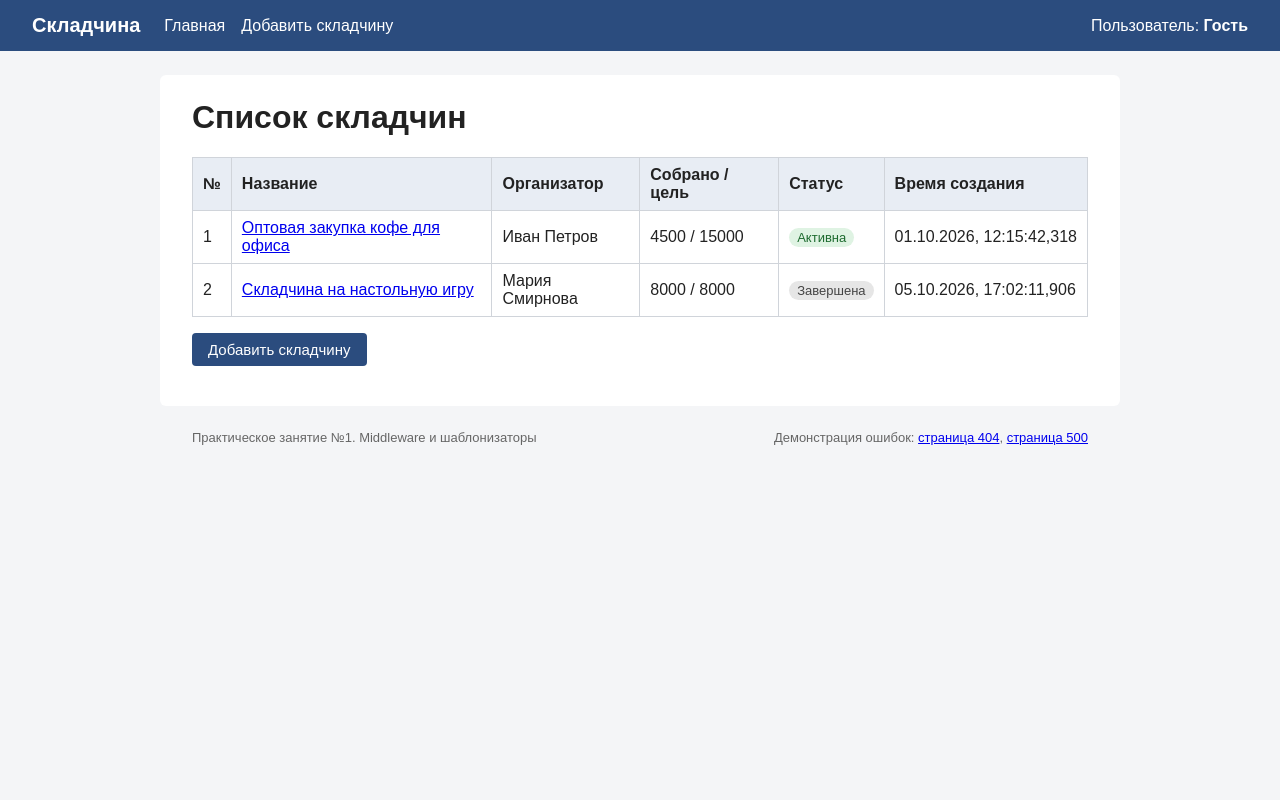
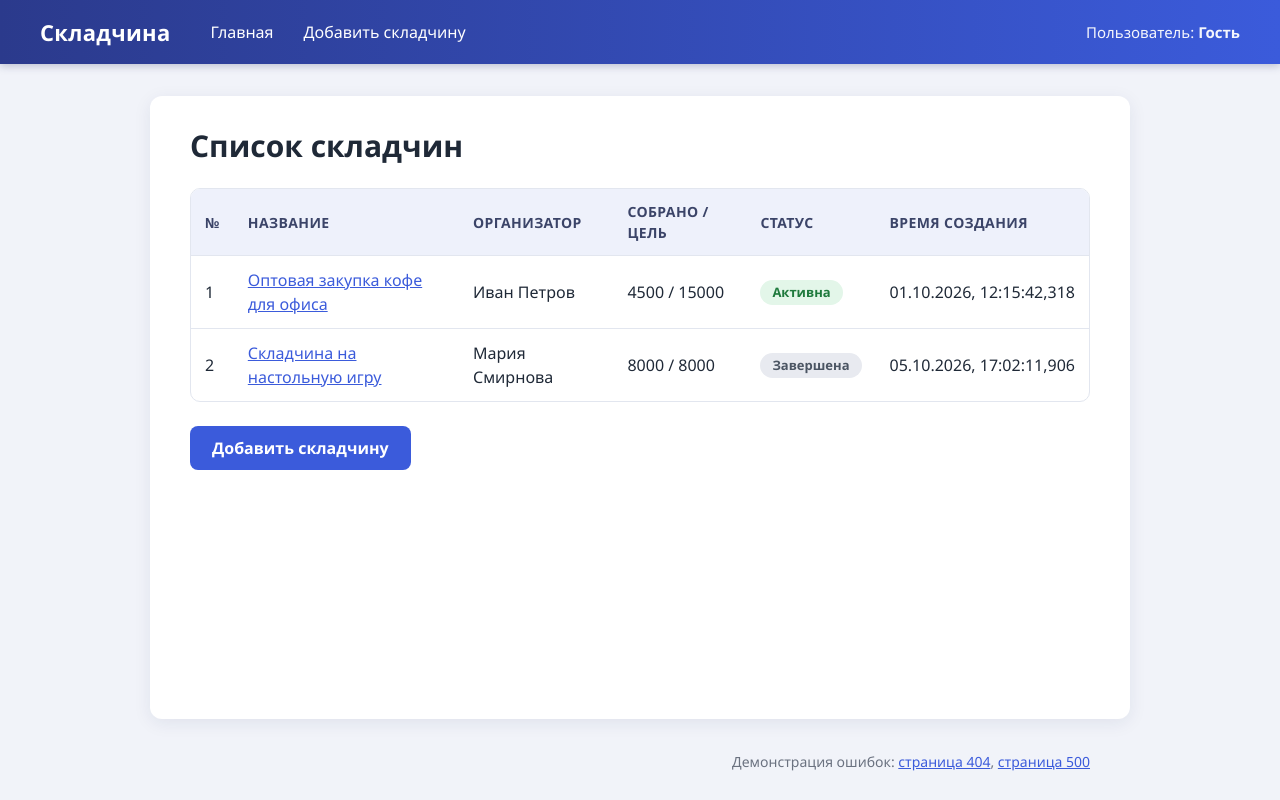
Before and after one commit to Nadezhda-Dorozhko/skladchina, a Node server app: page / in a window 1280 px wide. Run offline with Node 20, Linux system fonts and the light colour scheme; data that the repository does not hold is empty.

Commit message:
pz21: new styles, logout button, footer cleanup

```diff
--- a/public/style.css
+++ b/public/style.css
@@ -1,28 +1,176 @@
+:root {
+  --primary: #3b5bdb;
+  --primary-dark: #2f49b3;
+  --bg: #f1f3f9;
+  --card: #ffffff;
+  --text: #1f2937;
+  --muted: #6b7280;
+  --border: #e2e6ef;
+  --danger: #c0392b;
+  --danger-bg: #fdeceb;
+  --success: #1f7a3d;
+  --success-bg: #e3f6e9;
+}
+
 * { box-sizing: border-box; }
-body { margin: 0; font-family: Arial, sans-serif; background: #f4f5f7; color: #222; }
-.site-header { display: flex; align-items: center; gap: 24px; padding: 14px 32px; background: #2b4c7e; color: #fff; }
+
+body {
+  margin: 0;
+  min-height: 100vh;
+  display: flex;
+  flex-direction: column;
+  font-family: "Segoe UI", Roboto, Arial, sans-serif;
+  font-size: 16px;
+  line-height: 1.5;
+  background: var(--bg);
+  color: var(--text);
+}
+
+a { color: var(--primary); }
+a:hover { color: var(--primary-dark); }
+
+/* Шапка */
+.site-header {
+  display: flex;
+  align-items: center;
+  gap: 28px;
+  padding: 14px 40px;
+  background: linear-gradient(90deg, #2b3a8c, var(--primary));
+  color: #fff;
+  box-shadow: 0 2px 8px rgba(30, 40, 90, 0.25);
+}
 .site-header a { color: #fff; text-decoration: none; }
-.site-header .logo { font-size: 20px; font-weight: bold; }
-.site-header nav { display: flex; gap: 16px; flex: 1; }
-main { max-width: 960px; margin: 24px auto; padding: 24px 32px; background: #fff; border-radius: 6px; }
-h1 { margin-top: 0; }
-table { width: 100%; border-collapse: collapse; margin-bottom: 16px; }
-th, td { border: 1px solid #d0d4da; padding: 8px 10px; text-align: left; }
-th { background: #e8edf4; }
-.badge { padding: 2px 8px; border-radius: 10px; font-size: 13px; }
-.badge.active { background: #dff3e3; color: #1d6b2f; }
-.badge.done { background: #e6e6e6; color: #444; }
-.btn { display: inline-block; padding: 8px 16px; background: #2b4c7e; color: #fff; border: 0; border-radius: 4px; text-decoration: none; font-size: 15px; cursor: pointer; }
-.details { display: grid; grid-template-columns: 220px 1fr; gap: 8px 16px; }
-.details dt { font-weight: bold; }
-.details dd { margin: 0; }
-form label { display: block; margin-bottom: 14px; font-weight: bold; }
-form input, form textarea, form select { display: block; width: 100%; margin-top: 4px; padding: 8px; font: inherit; font-weight: normal; border: 1px solid #b8bec7; border-radius: 4px; }
-.errors { background: #fdecea; border: 1px solid #e0a39c; padding: 10px 16px; border-radius: 4px; margin-bottom: 16px; color: #8a1f14; }
-.error-page { text-align: center; padding: 32px 0; }
-.error-page h1 { font-size: 72px; margin: 0; color: #2b4c7e; }
-.site-footer { max-width: 960px; margin: 0 auto 24px; padding: 0 32px; display: flex; justify-content: space-between; font-size: 13px; color: #666; }
-.empty { color: #666; }
-.form-grid { display: grid; grid-template-columns: 1fr 1fr; gap: 0 20px; }
+.site-header .logo { font-size: 22px; font-weight: 700; letter-spacing: 0.3px; }
+.site-header nav { display: flex; gap: 6px; flex: 1; }
+.site-header nav a { padding: 6px 12px; border-radius: 6px; transition: background 0.15s; }
+.site-header nav a:hover { background: rgba(255, 255, 255, 0.18); }
+.site-header .user { font-size: 15px; opacity: 0.95; }
+.site-header .logout {
+  padding: 6px 16px;
+  border: 1px solid rgba(255, 255, 255, 0.7);
+  border-radius: 6px;
+  font-size: 15px;
+  transition: background 0.15s, color 0.15s;
+}
+.site-header .logout:hover { background: #fff; color: var(--primary-dark); }
+
+/* Основная карточка */
+main {
+  width: 100%;
+  max-width: 980px;
+  margin: 32px auto;
+  padding: 32px 40px;
+  background: var(--card);
+  border-radius: 12px;
+  box-shadow: 0 4px 18px rgba(30, 40, 90, 0.08);
+  flex: 1 0 auto;
+}
+h1 { margin: 0 0 24px; font-size: 30px; line-height: 1.2; }
+
+/* Таблица */
+table {
+  width: 100%;
+  border-collapse: separate;
+  border-spacing: 0;
+  margin-bottom: 24px;
+  border: 1px solid var(--border);
+  border-radius: 10px;
+  overflow: hidden;
+}
+th, td { padding: 12px 14px; text-align: left; border-bottom: 1px solid var(--border); }
+th { background: #eef1fb; font-size: 14px; text-transform: uppercase; letter-spacing: 0.4px; color: #3b4468; }
+tbody tr:last-child td { border-bottom: 0; }
+tbody tr:hover { background: #f7f8fd; }
+td:last-child { white-space: nowrap; }
+
+/* Статусы */
+.badge { display: inline-block; padding: 3px 12px; border-radius: 999px; font-size: 13px; font-weight: 600; }
+.badge.active { background: var(--success-bg); color: var(--success); }
+.badge.done { background: #e8eaf0; color: #4b5563; }
+
+/* Кнопки */
+.btn {
+  display: inline-block;
+  padding: 10px 22px;
+  background: var(--primary);
+  color: #fff;
+  border: 0;
+  border-radius: 8px;
+  font: inherit;
+  font-weight: 600;
+  text-decoration: none;
+  cursor: pointer;
+  transition: background 0.15s, transform 0.05s;
+}
+.btn:hover { background: var(--primary-dark); color: #fff; }
+.btn:active { transform: translateY(1px); }
+
+/* Детальная страница */
+.details {
+  display: grid;
+  grid-template-columns: 220px 1fr;
+  gap: 0;
+  margin: 0 0 24px;
+  border: 1px solid var(--border);
+  border-radius: 10px;
+  overflow: hidden;
+}
+.details dt, .details dd { margin: 0; padding: 12px 16px; border-bottom: 1px solid var(--border); }
+.details dt { background: #eef1fb; font-weight: 600; color: #3b4468; }
+.details dt:last-of-type, .details dd:last-of-type { border-bottom: 0; }
+
+/* Форма */
+form label { display: block; margin-bottom: 18px; font-weight: 600; font-size: 15px; }
+form input, form textarea, form select {
+  display: block;
+  width: 100%;
+  margin-top: 6px;
+  padding: 10px 12px;
+  font: inherit;
+  font-weight: 400;
+  background: #fff;
+  border: 1px solid #c9cfdd;
+  border-radius: 8px;
+  transition: border-color 0.15s, box-shadow 0.15s;
+}
+form input:focus, form textarea:focus, form select:focus {
+  outline: none;
+  border-color: var(--primary);
+  box-shadow: 0 0 0 3px rgba(59, 91, 219, 0.18);
+}
+.form-grid { display: grid; grid-template-columns: 1fr 1fr; gap: 0 24px; }
 .form-grid .wide { grid-column: 1 / -1; }
-td:last-child { white-space: nowrap; }
+
+/* Ошибки валидации */
+.errors {
+  margin-bottom: 24px;
+  padding: 14px 20px;
+  background: var(--danger-bg);
+  border: 1px solid #f0b6b0;
+  border-left: 5px solid var(--danger);
+  border-radius: 8px;
+  color: #8a2a20;
+}
+.errors p { margin: 0 0 6px; font-weight: 600; }
+.errors ul { margin: 0; padding-left: 20px; }
+
+/* Страницы 404 и 500 */
+.error-page { text-align: center; padding: 28px 0 12px; }
+.error-page h1 { margin: 0; font-size: 96px; line-height: 1; color: var(--primary); }
+.error-page p { margin: 12px 0; color: #374151; }
+.error-page code, .details-text code { padding: 2px 8px; background: #eef1fb; border-radius: 5px; font-size: 14px; }
+.error-page .btn { margin-top: 14px; }
+.details-text { font-size: 14px; color: var(--muted); }
+.empty { color: var(--muted); }
+
+/* Подвал */
+.site-footer {
+  width: 100%;
+  max-width: 980px;
+  margin: 0 auto 28px;
+  padding: 0 40px;
+  display: flex;
+  justify-content: flex-end;
+  font-size: 14px;
+  color: var(--muted);
+}
--- a/views/partials/footer.ejs
+++ b/views/partials/footer.ejs
@@ -1,6 +1,5 @@
   </main>
   <footer class="site-footer">
-    <span>Практическое занятие №1. Middleware и шаблонизаторы</span>
     <span>
       Демонстрация ошибок:
       <a href="/missing-page<%= authQuery %>">страница 404</a>,
--- a/views/partials/header.ejs
+++ b/views/partials/header.ejs
@@ -14,5 +14,8 @@
       <a href="/add<%= authQuery %>">Добавить складчину</a>
     </nav>
     <span class="user">Пользователь: <strong><%= user.name %></strong></span>
+    <% if (user.isAuth) { %>
+      <a class="logout" href="/">Выйти</a>
+    <% } %>
   </header>
   <main>
```
